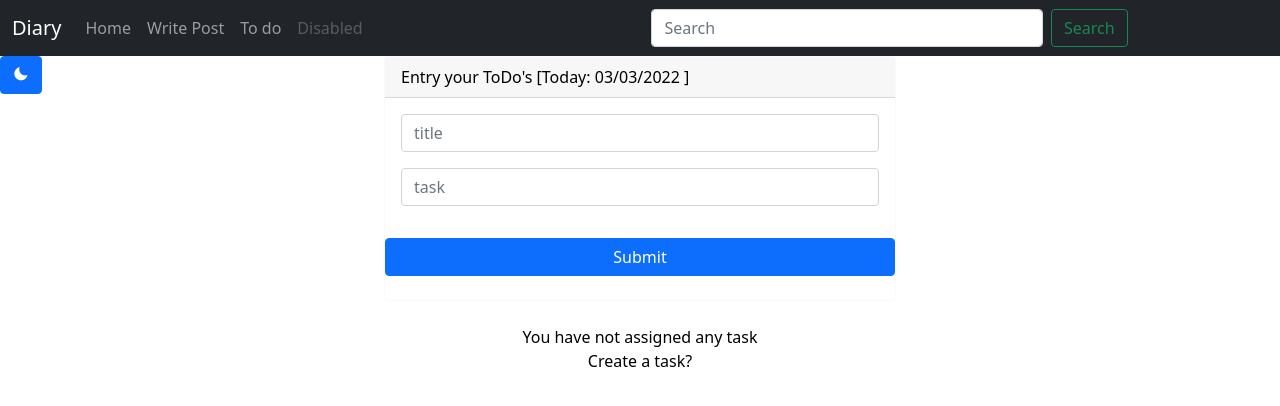
After one commit to Eddie2111/Personal-Diary, a PHP site: page /todolist.php in a window 1280 px wide. The commit adds this page. Shown: the top 406 px of the page. Run offline with PHP 8.4, Linux system fonts and the light colour scheme; data that the repository does not hold is empty.

Commit message:
Add files via upload

```diff
--- a/head.php
+++ b/head.php
@@ -1,4 +1,7 @@
+<!Doctype html>
+
 <?php
+
 $title = 'Diary';
 ?>
 <head>
@@ -6,7 +9,7 @@ $title = 'Diary';
             <?php echo $title; ?>
         </title>
         <link rel="stylesheet" href="style.css">
-        <link rel="stylesheet" href="css/bootstrap.min.css">
+        <link rel="stylesheet" href="css/bootstrap.min.css?v=2">
         <!-- <script src="https://unpkg.com/boxicons@2.1.1/dist/boxicons.js"></script> -->
         <link href='boxicons/css/boxicons.min.css' rel='stylesheet'>
         <script src="js/bootstrap.bundle.min.js"></script>
--- a/navbar.php
+++ b/navbar.php
@@ -17,13 +17,14 @@ include("head.php");
           <a class="nav-link" href="post.php">Write Post</a>
         </li>
         <li class="nav-item">
+          <a class="nav-link" href="todolist.php">To do</a>
+        </li>
+        <li class="nav-item">
           <a class="nav-link disabled" href="#" tabindex="-1" aria-disabled="true">Disabled</a>
         </li>
       </ul>
       <form class="d-flex">
-      <button class="btn btn-primary" onClick="modechange()" style="margin:0px 20px 0px 0px">
-              <i class='bx bxs-moon'> </i>
-      </button>
+
 
         <input class="form-control me-2" type="search" placeholder="Search" aria-label="Search">
         <button class="btn btn-outline-success" type="submit">Search</button>
@@ -31,3 +32,7 @@ include("head.php");
     </div>
   </div>
 </nav>
+
+<button class="btn btn-primary" onClick="modechange()" style="margin:0px 20px 0px 0px;float:left;position:fixed;">
+              <i class='bx bxs-moon'> </i>
+      </button>
--- a/style.css
+++ b/style.css
@@ -1,8 +1,15 @@
-body-dark{
-    background-color:rgb(54, 54, 54);
+.body-dark{
+    background-color:rgb(22, 22, 22);
     color:white;
+
+
 }
-body-pd{
-    background-color:rgb(204, 204, 204);
-    color:rgb(2, 2, 2);
-}
+
+.mystyle {
+    width: 100%;
+    padding: 25px;
+    background-color: coral;
+    color: white;
+    font-size: 25px;
+    transition: 0.5s ease-in-out;
+  }
--- /dev/null
+++ b/todolist.php
@@ -0,0 +1,104 @@
+<?php
+    include_once("head.php");
+    include_once("navbar.php");
+    include_once("connection.php");
+?>
+
+<style>
+
+form {
+  display: block;
+  margin-left: auto;
+  margin-right: auto;
+  width: 40%;
+}
+</style>
+<body id="body-pd">
+<!--form for adding new task-->
+<form  action="insert_task.php" method="post">
+    <div class="card" style="border-color:'black'">
+    <div class="card-header">
+        Entry your ToDo's [Today: <?php echo date("m/d/Y");?> ]
+    </div>
+    <div class="card-body">
+
+    <div class="mb-3">
+
+        <input required="required" type="text" name= 'title' class="form-control" id="text" aria-describedby="text" placeholder="title">
+    </div>
+    <div class="mb-3">
+        <input required="required" type="text" name='data' class="form-control" id="text" aria-describedby="text" placeholder="task">
+    </div>
+
+    </div>
+
+    <button type="submit" class="btn btn-primary">Submit</button>
+    <br/>
+    </div>
+    <br/>
+</form>
+</body>
+<!--Card generation for tasks-->
+<div class="container">
+    <div class="row">
+
+    <?php //Critical section here!
+include_once("connection.php");
+        // query
+        $sql = "SELECT id, title, task FROM todolist ORDER BY `todolist`.`id` ASC";
+        $result = $conn->query($sql);
+    ?>
+
+<!--keep it steady-->
+<!--
+        <div class="col">
+            <div class="card" style="width: 18rem;">
+                <div class="card-body">
+                    <h5 class="card-title">Card title</h5>
+                    <p class="card-text">Some quick example text to build on the card title and make up the bulk of the card's content.</p>
+                    <a href='edit.php?id=".$row["id"]."' class='btn btn-primary'> Edit </a>
+                    <a href='delete.php?id=".$row["id"]."' class='btn btn-danger'>Delete</a>
+                </div>
+            </div>
+        </div>
+-->
+<!--keep it steady-->
+
+
+
+<?php
+        if ($result->num_rows > 0) {
+            // output data of each row
+            while($row = $result->fetch_assoc()) {
+                echo "
+                <div class='col'>
+                <div class='card' style='width: 18rem;'>
+                    <div class='card-body'>
+                    <h5 class='card-title'> ".$row["title"]." </h5>
+                        <p class='card-text'>".$row["task"]."</p>
+                        <a href='edit.php?id=".$row['id']."' class='btn btn-primary'> Edit </a>
+                        <a href='delete_task.php?id=".$row['id']."' class='btn btn-danger'>Delete</a>
+                        <a href='delete_task.php?id=".$row['id']."' class='btn btn-success'>Complete</a>
+                    </div>
+                </div>
+            </div>
+
+                ";
+            }
+        } else {
+            echo "<center>
+                    You have not assigned any task<br/>
+                    <Label> Create a task? </Label><br/>
+
+                </center>
+
+
+                "
+                ;
+        }
+?>
+
+
+
+    </div>
+</div>
```
Also changed, not shown: delete_day.php (added, +10 -0 lines), delete_task.php (added, +10 -0 lines), index.php (+5 -4 lines), insert_day.php (added, +25 -0 lines), insert_task.php (added, +25 -0 lines), post.php (+6 -2 lines).
